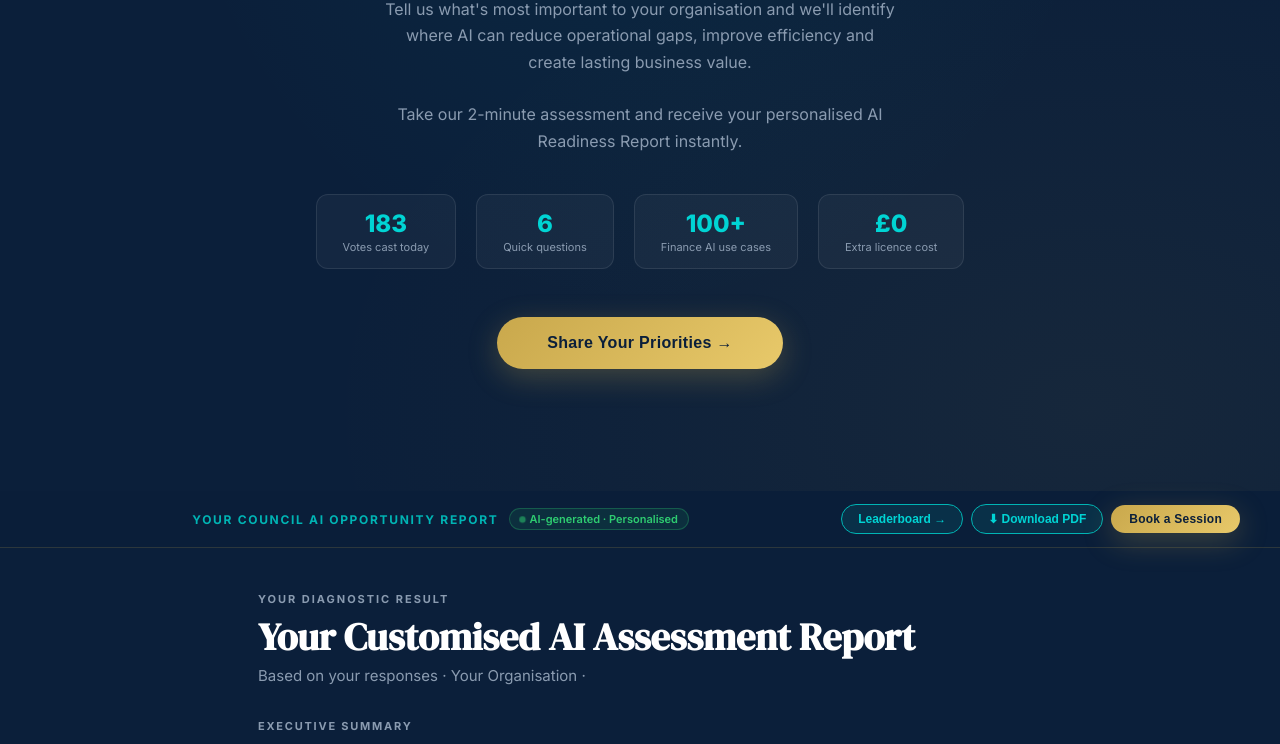
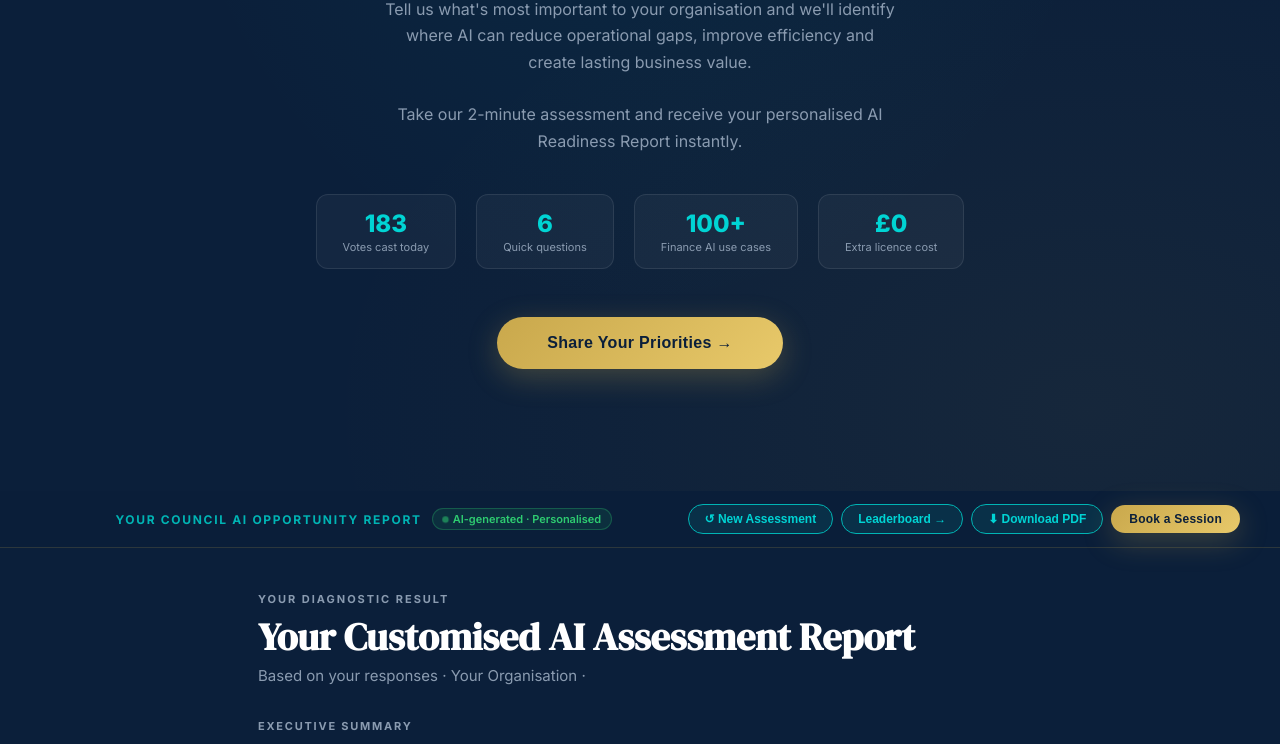
Before and after one commit to Dreamy1503632/mastek-public-finance-live, a website: page project-final/assessment.html in a window 1280 px wide. Shown: the part 309-1053 px from the top of the page. Drawn offline with Linux system fonts and the light colour scheme.

Commit message:
Update assessment.html

```diff
--- a/project-final/assessment.html
+++ b/project-final/assessment.html
@@ -834,6 +834,7 @@
         <div class="rp-badge"><div class="rhb-dot"></div>AI-generated · Personalised</div>
       </div>
       <div style="display:flex;gap:8px;align-items:center;">
+        <button class="btn-leaderboard" style="padding:7px 16px;font-size:12px;" onclick="restartAssessment()">↺ New Assessment</button>
         <button class="btn-leaderboard" style="padding:7px 16px;font-size:12px;" onclick="showScreen('screen-leaderboard')">Leaderboard →</button>
         <button class="btn-leaderboard" style="padding:7px 16px;font-size:12px;" onclick="downloadReportPdf()">⬇ Download PDF</button>
         <button class="btn-primary" style="padding:7px 18px;font-size:12px;" onclick="openBooking()">Book a Session</button>
@@ -1515,6 +1516,16 @@
     if (te) te.textContent = total + ' votes';
   }
 
+  function restartAssessment() {
+    // A kiosk needs a genuinely clean slate for the next visitor - rather
+    // than manually resetting every piece of state (selected answers,
+    // rendered charts, capture form fields, computed report), a full
+    // reload is the reliable way to guarantee nothing carries over.
+    if (confirm('Start a new assessment for the next visitor? This will clear the current report.')) {
+      window.location.href = '/assessment.html';
+    }
+  }
+
   function showScreen(id) {
     document.querySelectorAll('.screen').forEach(s=>s.classList.remove('active'));
     document.getElementById(id).classList.add('active');
```
